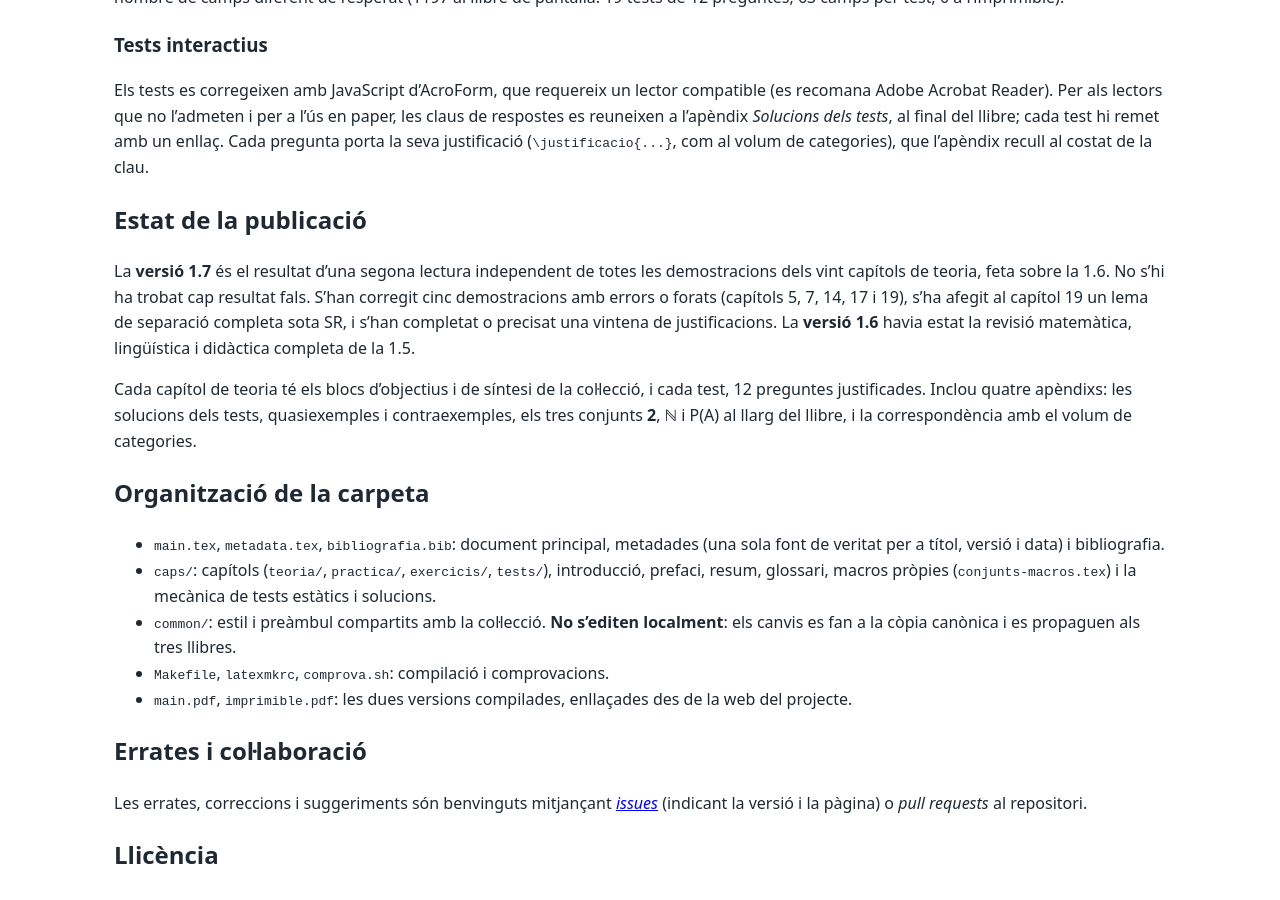
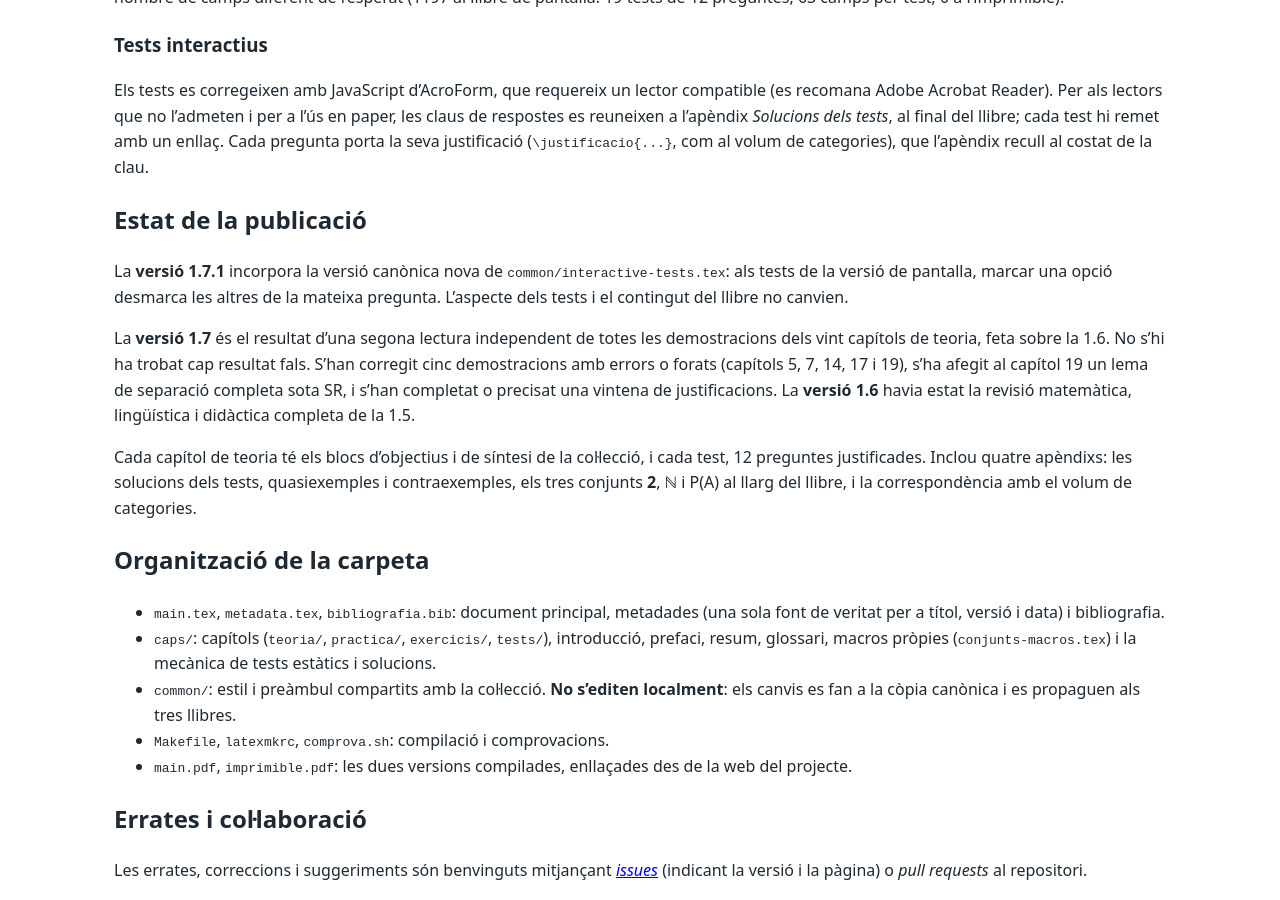
Before and after one commit to maperello/aprendes, a Jekyll site: the page built from logcat/conjunts/README.md, in a window 1280 px wide and 900 px high, scrolled down 1988 px. Built offline with Jekyll 4.4.1, drawn with Linux system fonts in a browser that asks for light colours; our own code applies the rules of GitHub Pages for plain Markdown files; some of the changed text lies outside the part shown.

Commit message:
Teoria de conjunts 1.7.1: exclusió entre opcions als tests

```diff
--- a/logcat/conjunts/README.md
+++ b/logcat/conjunts/README.md
@@ -1,6 +1,6 @@
 # Teoria de conjunts: una visió categòrica sense categories
 
-Autor: Miquel Àngel Perelló · Versió 1.7 (octubre de 2026) · Projecte [**aprendes / logcat**](https://aprendes.com/logcat/)
+Autor: Miquel Àngel Perelló · Versió 1.7.1 (octubre de 2026) · Projecte [**aprendes / logcat**](https://aprendes.com/logcat/)
 
 Teoria estructural de conjunts (ETCS) exposada en un llenguatge de primer ordre
 sobre aplicacions —els predicats `Dom`, `Cod` i `Com`— sense pressuposar la
@@ -98,6 +98,11 @@ de categories), que l'apèndix recull al costat de la clau.
 
 ## Estat de la publicació
 
+La **versió 1.7.1** incorpora la versió canònica nova de
+`common/interactive-tests.tex`: als tests de la versió de pantalla, marcar una
+opció desmarca les altres de la mateixa pregunta. L'aspecte dels tests i el
+contingut del llibre no canvien.
+
 La **versió 1.7** és el resultat d'una segona lectura independent de totes
 les demostracions dels vint capítols de teoria, feta sobre la 1.6. No s'hi ha
 trobat cap resultat fals. S'han corregit cinc demostracions amb errors o
--- a/logcat/index.html
+++ b/logcat/index.html
@@ -45,7 +45,7 @@ title: Fonaments i lògica
 
     <div class="grid">
       <article class="material-card">
-        <p class="eyebrow">Llibre complet · versió 1.7</p>
+        <p class="eyebrow">Llibre complet · versió 1.7.1</p>
         <p>
           Els vint capítols del llibre (aplicacions, parts i construccions
           universals, valors de veritat, relacions i elecció, imatges,
```
Also changed, not shown: 4 other files.
